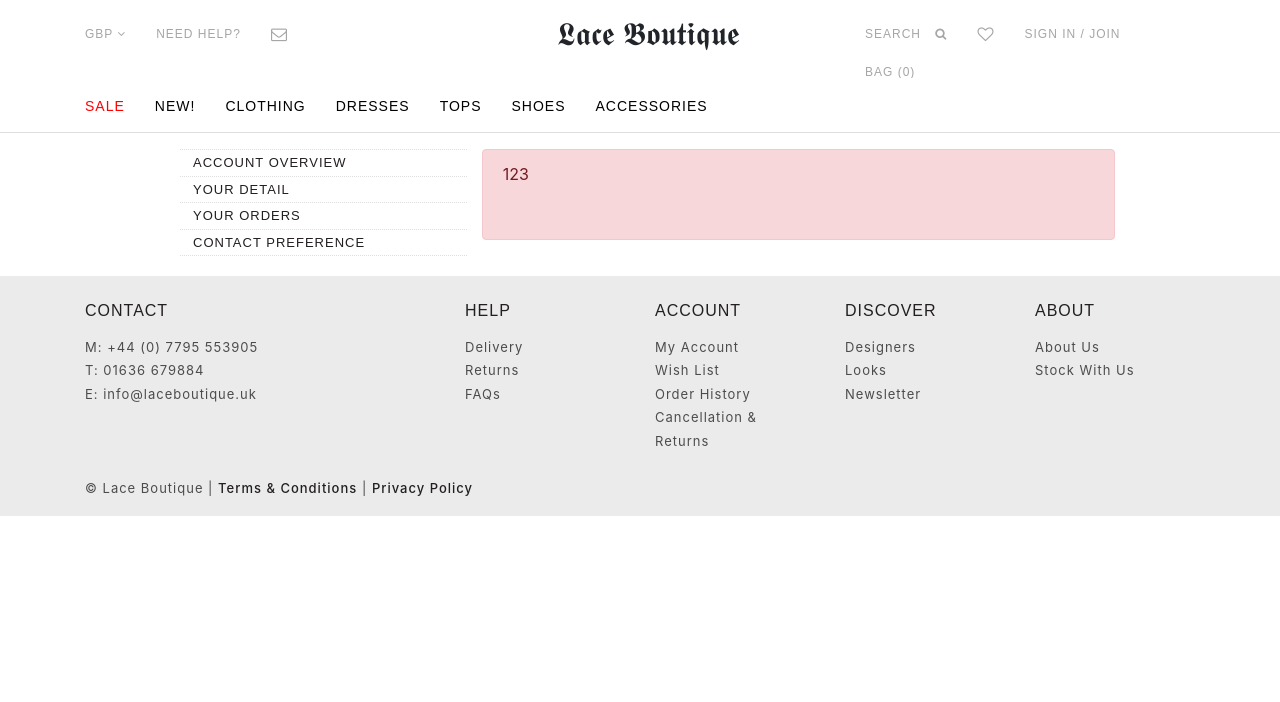
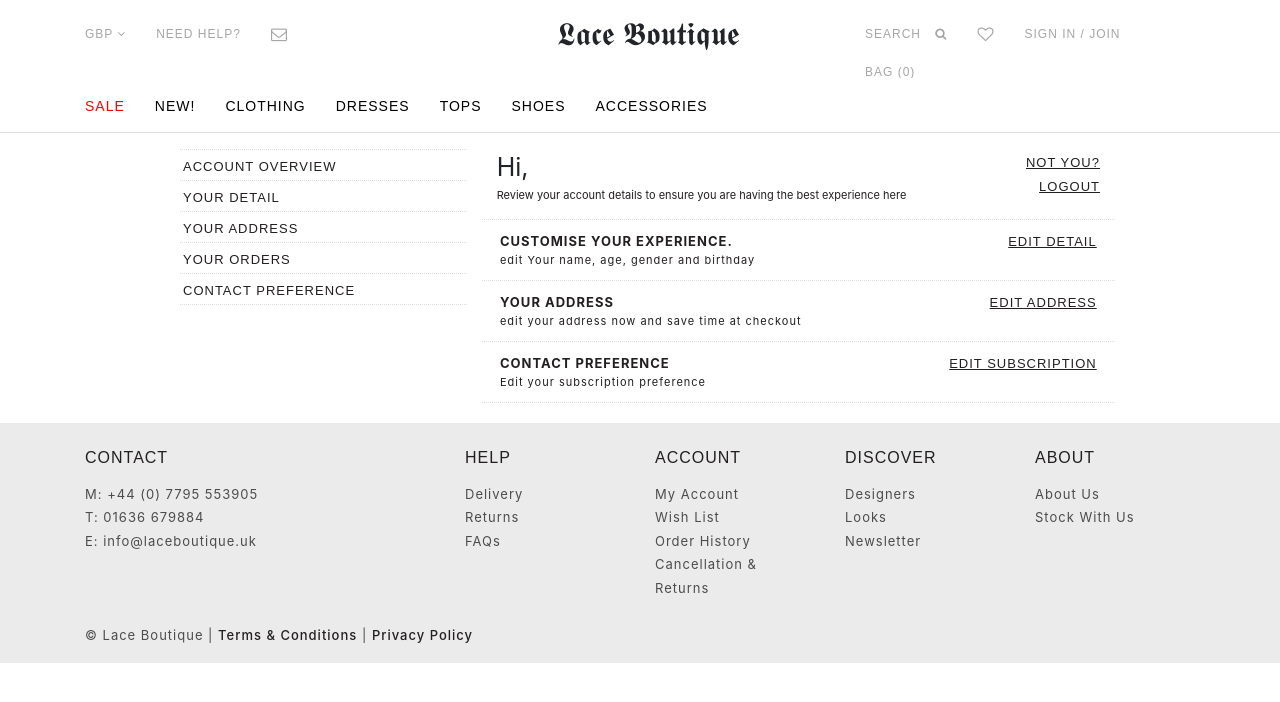
Before and after one commit to AlexJ96/lace-boutique-web, an Angular app: page /account/accountoverview in a window 1280 px wide. Shown: the top 702 px of the page. Built offline with nearby package versions, Linux system fonts and the light colour scheme; no server answers; a web font is replaced by a local one.

Commit message:
created an account overview page

```diff
--- a/package.json
+++ b/package.json
@@ -25,6 +25,7 @@
     "core-js": "^2.5.4",
     "font-awesome": "^4.7.0",
     "jwt-decode": "^2.2.0",
+    "npm": "^6.5.0",
     "rxjs": "^6.0.0",
     "zone.js": "~0.8.26"
   },
--- a/src/app/components/account/account-overview/account-overview.component.css
+++ b/src/app/components/account/account-overview/account-overview.component.css
@@ -13,16 +13,62 @@
 	/*background: #dedede;*/
 	width: 100%;
 	margin: 2px;
+    cursor: pointer;
+}
+.manual-button {
 	font-family: 'FuturaPTBook', sans-serif;
     color: #231f20;
     text-transform: uppercase;
     letter-spacing: 1px;
     font-size: 13px;
 }
-.manual-item > span {
-	margin: 10px;
-}
 .manual-item:hover{
 	background-color: #87898c;
 	color: white;
 }
+
+.overview-button-wrapper{
+	text-align: right;
+}
+.overview-button {
+	font-family: 'FuturaPTBook', sans-serif;
+    color: #231f20;
+    text-transform: uppercase;
+    letter-spacing: 1px;
+    font-size: 13px;
+    cursor: pointer;
+}
+
+.overview-item > div > p {
+	margin: 0px;
+}
+
+.overview-content-title{
+	font-weight: bold;
+	color: #231f20;
+	text-transform: uppercase;
+}
+
+.overview-content{
+	font-size: 11px !important;
+	color: #231f20;
+}
+
+.overview-content-row{
+	position: relative;
+	padding-left: 1.25em;
+	padding-right: 1.25em;
+	border: 1px solid transparent;
+    letter-spacing: 1px;
+    font-size: 13px;
+    margin-top: 10px;
+    margin-bottom: 10px;
+}
+
+.overview-content-row > div > div> p {
+	margin: 0px;
+}
+
+.overview-greetings{
+	font-size: 25px !important;
+}
--- a/src/app/components/account/account-overview/account-overview.component.html
+++ b/src/app/components/account/account-overview/account-overview.component.html
@@ -7,35 +7,106 @@
 						<tr>
 							<td>
 								<div class="manual-item">
-									<span>account overview</span>
+									<a class="manual-button" [routerLink]="['/account/accountoverview']">Account Overview</a>
 								</div>
 							</td>
 						</tr>
 						<tr>
 							<td>
 								<div class="manual-item">
-									<span>Your detail</span>
+									<a class="manual-button" [routerLink]="['/account/editDetail']">Your Detail</a>
 								</div>
 							</td>
 						</tr>
 						<tr>
 							<td>
 								<div class="manual-item">
-									<span>Your orders</span>
+									<a class="manual-button" [routerLink]="['/account/editAddress']">Your Address</a>
 								</div>
 							</td>
 						</tr>
 						<tr>
 							<td>
 								<div class="manual-item">
-									<span>Contact Preference</span>
+									<a class="manual-button" [routerLink]="['/account/orderhistory']">Your orders</a>
+								</div>
+							</td>
+						</tr>
+						<tr>
+							<td>
+								<div class="manual-item">
+									<a class="manual-button" [routerLink]="['/account/editSubscription']">Contact Preference</a>
 								</div>
 							</td>
 						</tr>
 					</table>
 				</div>
-				<div class="col-8 alert alert-danger">
-					123
+				<div class="col-8">
+					<div class="row">
+						<div class="col-9">
+							<div class="overview-greetings">Hi{{name}},</div>
+							<div class="overview-content">
+								<p>Review your account details to ensure you are having the best experience here</p>
+							</div>
+						</div>
+						<div class="col-3 overview-button-wrapper"><a class="overview-button"  style="text-decoration: underline;" [routerLink]="['/account/logout']">Not you? Logout</a></div>
+					</div>
+
+					<div class="row">
+						<table>
+						<tr>
+							<td>
+								<div class="row overview-content-row">
+									<div class="col-7">
+										<div>
+											<p class="overview-content-title">customise your experience.</p>
+										</div>
+										<div>
+											<p class="overview-content">edit Your name, age, gender and birthday</p>
+										</div>
+									</div>
+									<div class="col-5 overview-button-wrapper">
+										<a class="overview-button" style="text-decoration: underline;" [routerLink]="['/account/editDetail']">Edit detail</a>
+									</div>
+								</div>
+							</td>
+						</tr>
+						<tr>
+							<td>
+								<div class="row overview-content-row">
+									<div class="col-7">
+										<div>
+											<p class="overview-content-title">Your address</p>
+										</div>
+										<div>
+											<p class="overview-content">edit your address now and save time at checkout</p>
+										</div>
+									</div>
+									<div class="col-5 overview-button-wrapper">
+										<a class="overview-button" style="text-decoration: underline;" [routerLink]="['/account/editAddress']">Edit Address</a>
+									</div>
+								</div>
+							</td>
+						</tr>
+						<tr>
+							<td>
+								<div class="row overview-content-row">
+									<div class="col-7">
+										<div>
+											<p class="overview-content-title">Contact Preference</p>
+										</div>
+										<div>
+											<p class="overview-content">Edit your subscription preference</p>
+										</div>
+									</div>
+									<div class="col-5 overview-button-wrapper">
+										<a class="overview-button" style="text-decoration: underline;" [routerLink]="['/account/editSubscription']">Edit subscription</a>
+									</div>
+								</div>
+							</td>
+						</tr>
+						</table>
+					</div>
 				</div>
     		</div>
     	</div>
--- a/src/app/components/shop/shop.component.ts
+++ b/src/app/components/shop/shop.component.ts
@@ -27,7 +27,7 @@
     sizesFilterOpen: boolean = false;
     coloursFilterOpen: boolean = false;
     items: any;
-    shownItemsAmount = 25;
+    shownItemsAmount = 10;
     canLoadMoreItems = true;
     waysToSort = [{ Id: 0, Name: 'Price (Highest to Lowest)', checked: false }, { Id: 1, Name: 'Price (Lowest to Highest)', checked: false }, { Id: 2, Name: 'Newest to Oldest', checked: false }, { Id: 3, Name: 'Oldest to Newest', checked: false }];
     itemsPerPage = [{ Id: 0, Name: '25', checked: false, Amount: 25 }, { Id: 1, Name: '50', checked: false, Amount: 50 }, { Id: 2, Name: '100', checked: false, Amount: 100 }, { Id: 3, Name: 'All', checked: false, Amount: -1 }];
```
Also changed, not shown: 1 other file (tests, documents, lock files or other folders).
